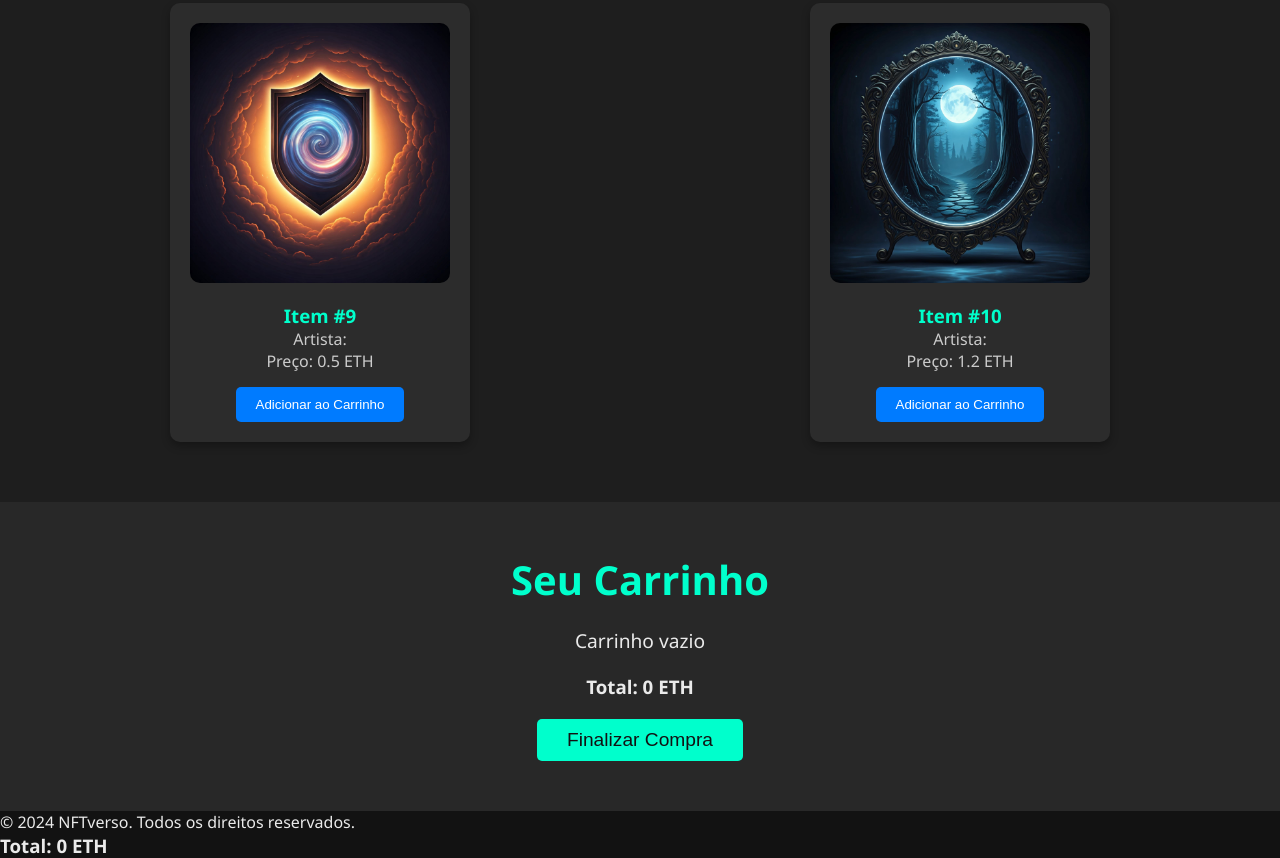
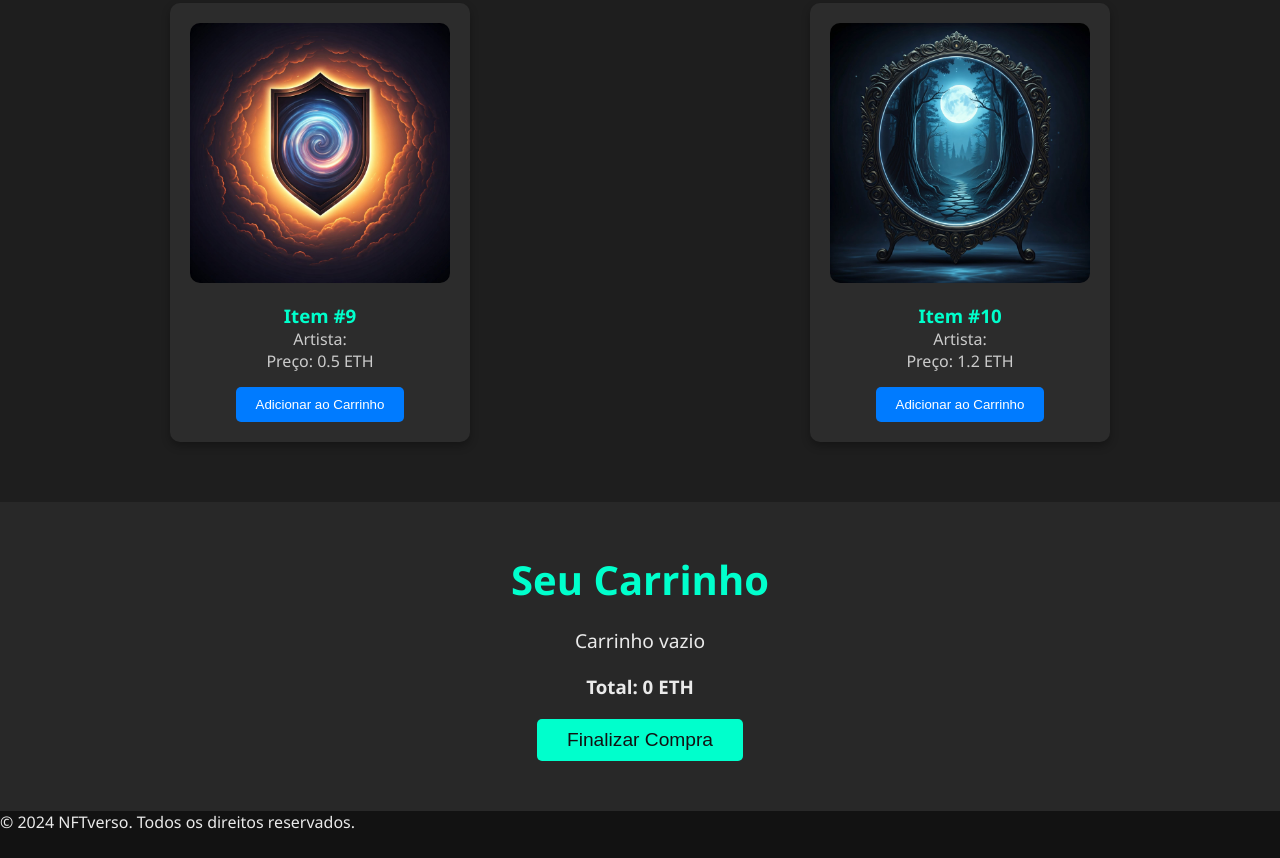
Before and after one commit to NTGBR/NTGBR.github.io, a plain HTML site: page index.html in a window 1280 px wide. Shown: the part 1915-2773 px from the top of the page. After the commit the page ends 2748 px from the top, so only its background shows below. Drawn offline with Linux system fonts and the light colour scheme; files whose address does not match are found by name.

Commit message:
Update index.html

```diff
--- a/index.html
+++ b/index.html
@@ -356,5 +356,4 @@
 
     <script src="script.js"></script>
 </body>
-<h3>Total: <span id="cart-total">0</span> ETH</h3>
 </html>
```
